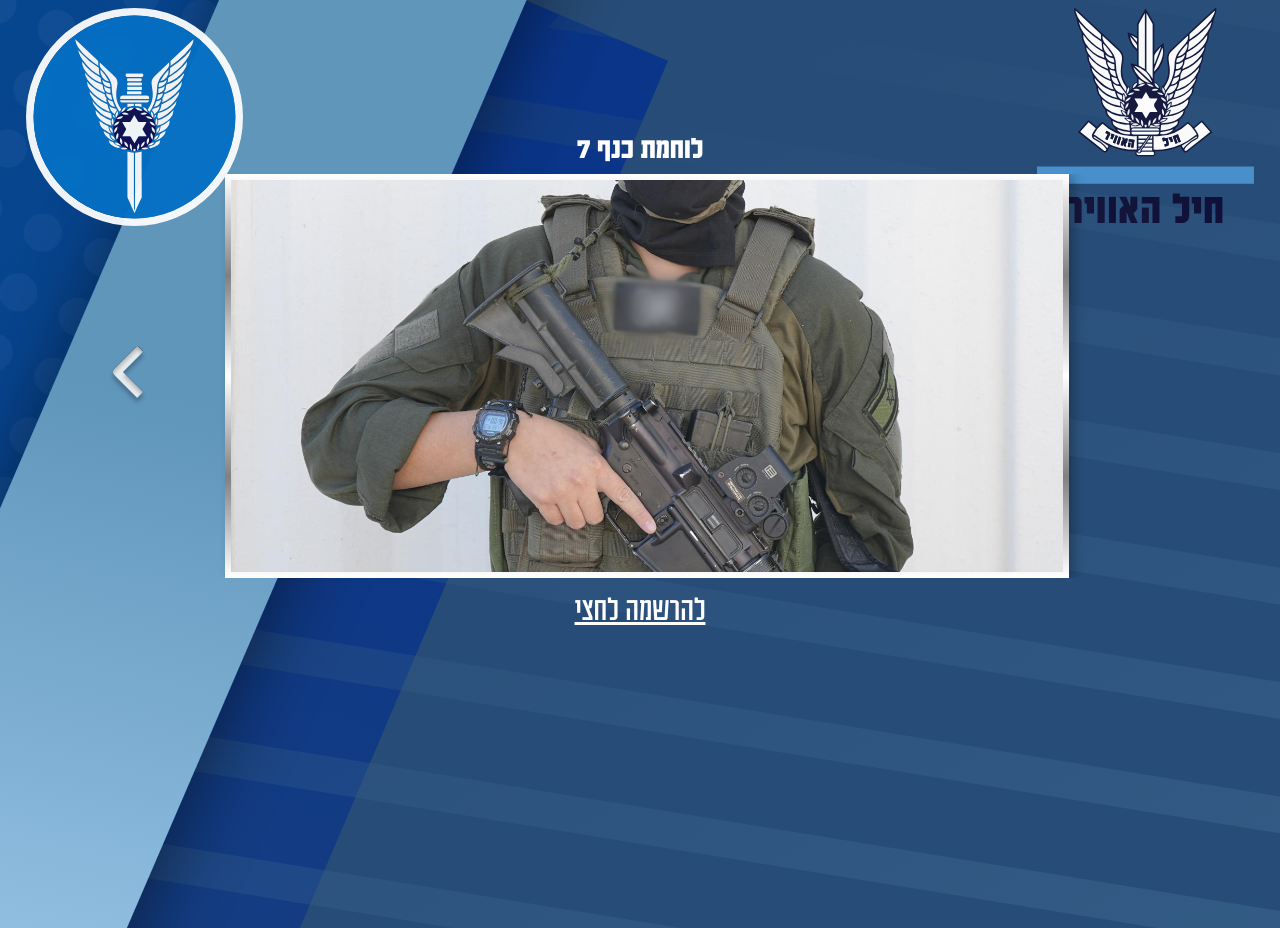
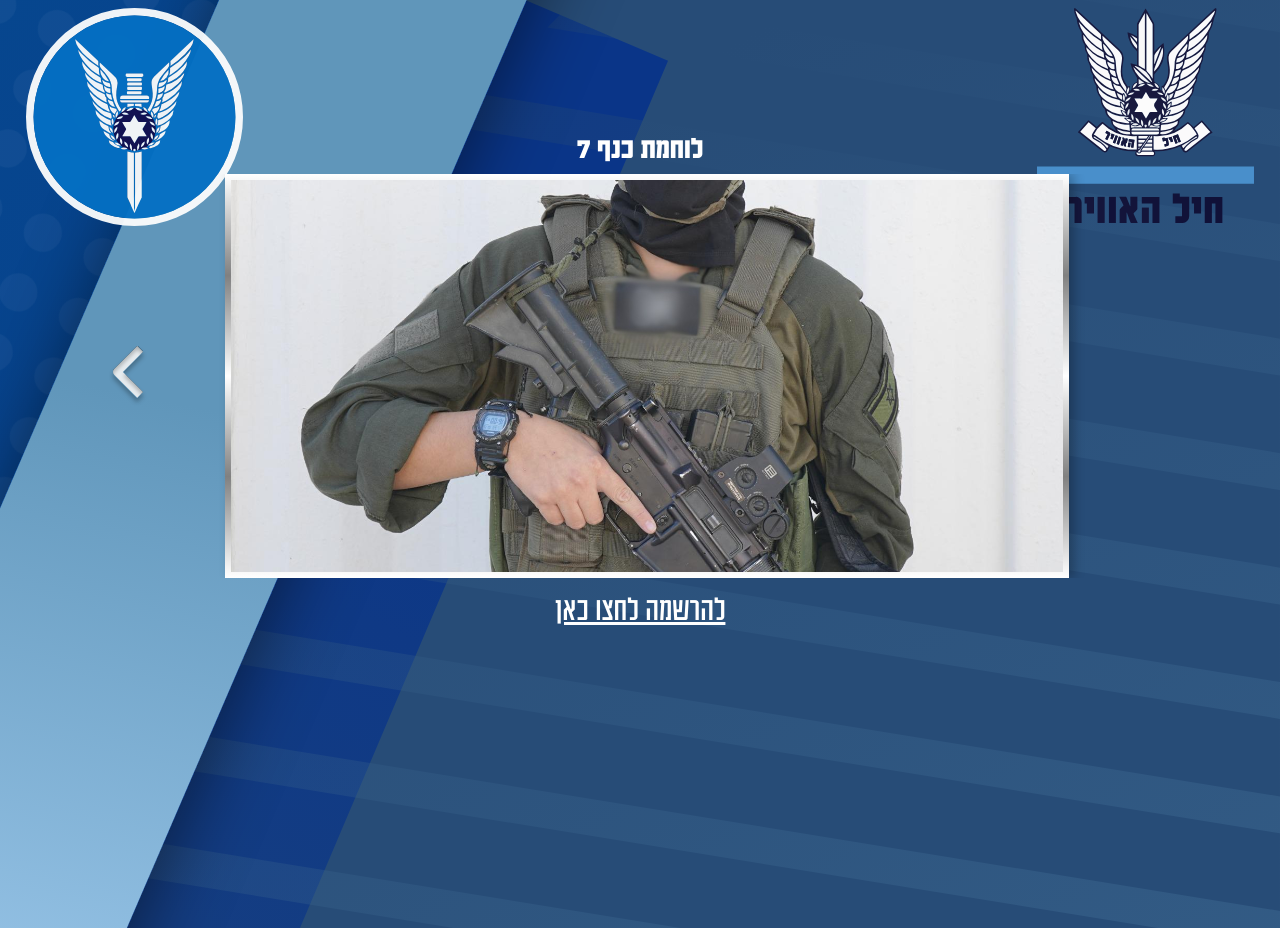
Before and after one commit to hupaschool/LandingPage, a React (Vite) app: page /#/ in a window 1280 px wide. Built offline with nearby package versions, Linux system fonts and the light colour scheme.

Commit message:
edited text

```diff
--- a/src/landingPage.jsx
+++ b/src/landingPage.jsx
@@ -92,7 +92,7 @@
         </div>
         <div className="footer">
           <div className="regular-text">
-            <a href="https://docs.google.com/spreadsheets/d/1yKGOgawlMU2Csy3essWKGx-mwPHDfLVevcyXYXXoDzQ/edit?usp=sharing">להרשמה לחצי</a>
+            <a href="https://docs.google.com/spreadsheets/d/1yKGOgawlMU2Csy3essWKGx-mwPHDfLVevcyXYXXoDzQ/edit?usp=sharing">להרשמה לחצו כאן</a>
           </div>
 
         </div>
```
